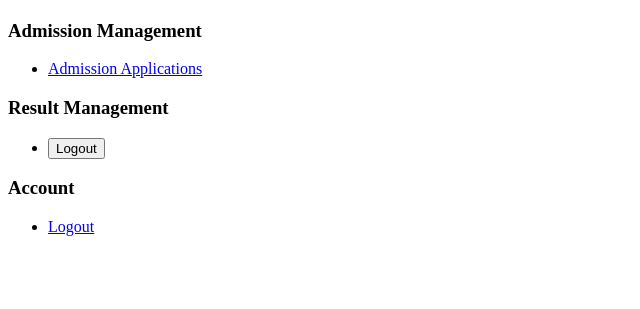
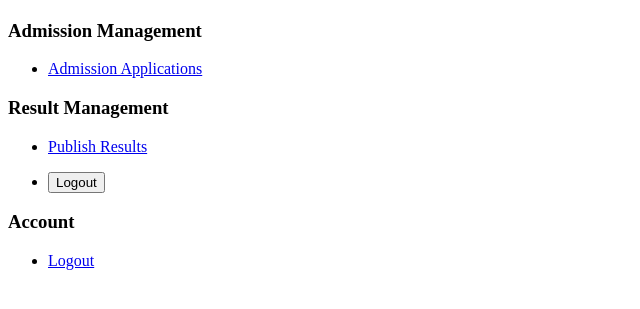
Before and after one commit to creatorMujih/School_Management_System, a Django app: template accounts/templates/accounts/admin_dashboard.html in a window 1280 px wide. Shown: the part 144-453 px from the top of the page, without its empty margins (0-640 px from the left). Run offline with Django 5.2, Linux system fonts and the light colour scheme; the template is opened without the code that fills it, so the values that code supplies are empty.

Commit message:
dashboard display on the site

```diff
--- a/accounts/templates/accounts/admin_dashboard.html
+++ b/accounts/templates/accounts/admin_dashboard.html
@@ -21,6 +21,15 @@
     </ul>
 
     <h3>Result Management</h3>
+
+    <ul>
+    <li>
+        <a href="{% url 'admin_result_publication' %}">
+            Publish Results
+        </a>
+    </li>
+</ul>
+
     <ul>
         <li>
             <form method="post" action="{% url 'logout' %}">
```
